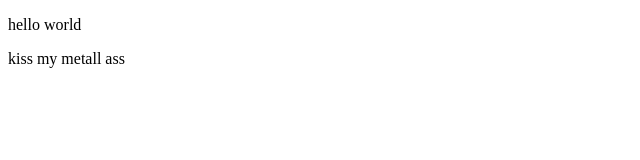
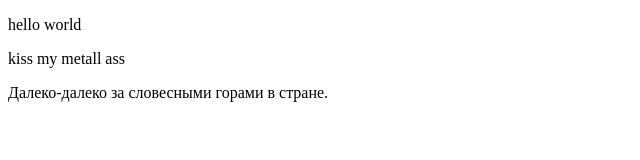
Before and after one commit to anattok/js-learning, a plain HTML site: page lesson1/index.html in a window 1280 px wide. Shown: the whole page, without its empty margins (0-640 px from the left). Drawn offline with Linux system fonts and the light colour scheme.

```diff
--- a/lesson1/index.html
+++ b/lesson1/index.html
@@ -9,6 +9,7 @@
 <body>
     <p>hello world</p>
     <p>kiss my metall ass</p>
+    <p>Далеко-далеко за словесными горами в стране.</p>
     <script src="js/main.js"></script>
 </body>
 </html>
```
Also changed, not shown: 1 other file.
